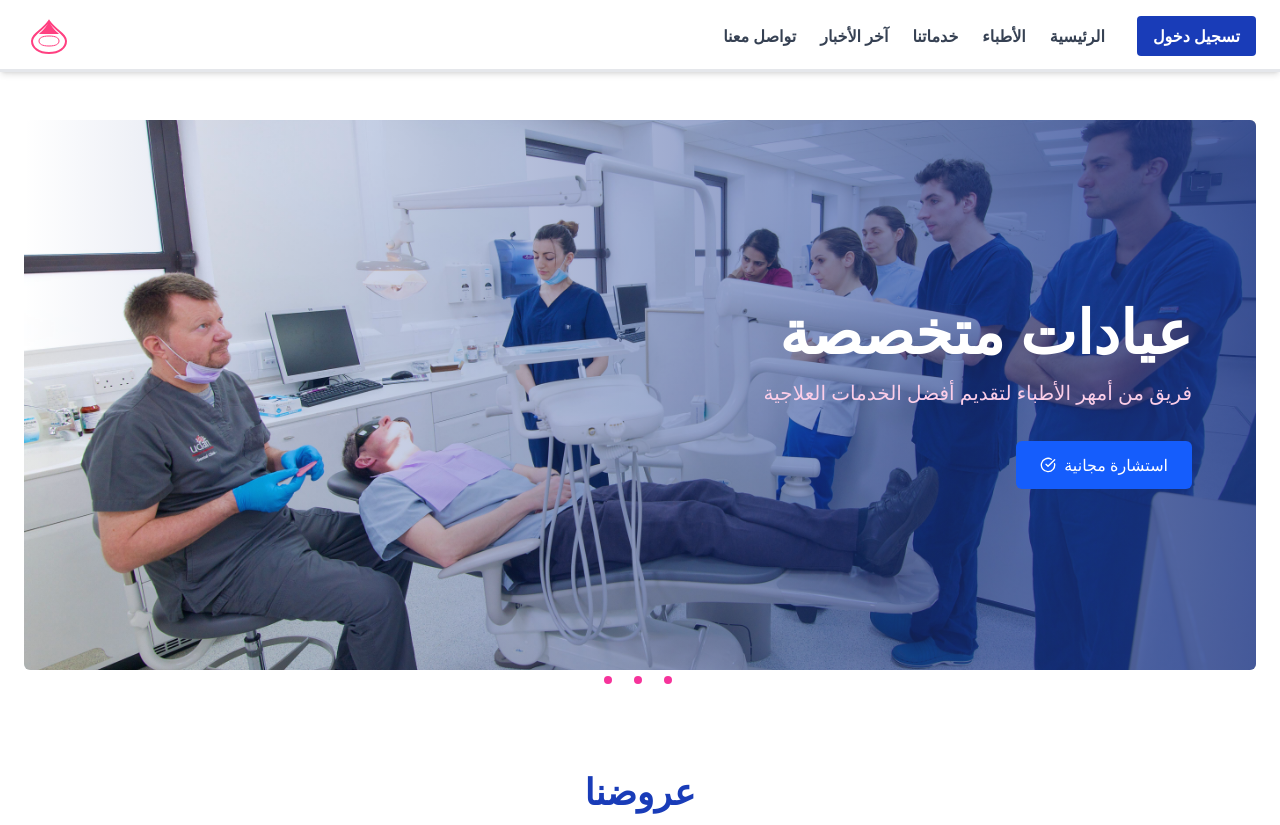
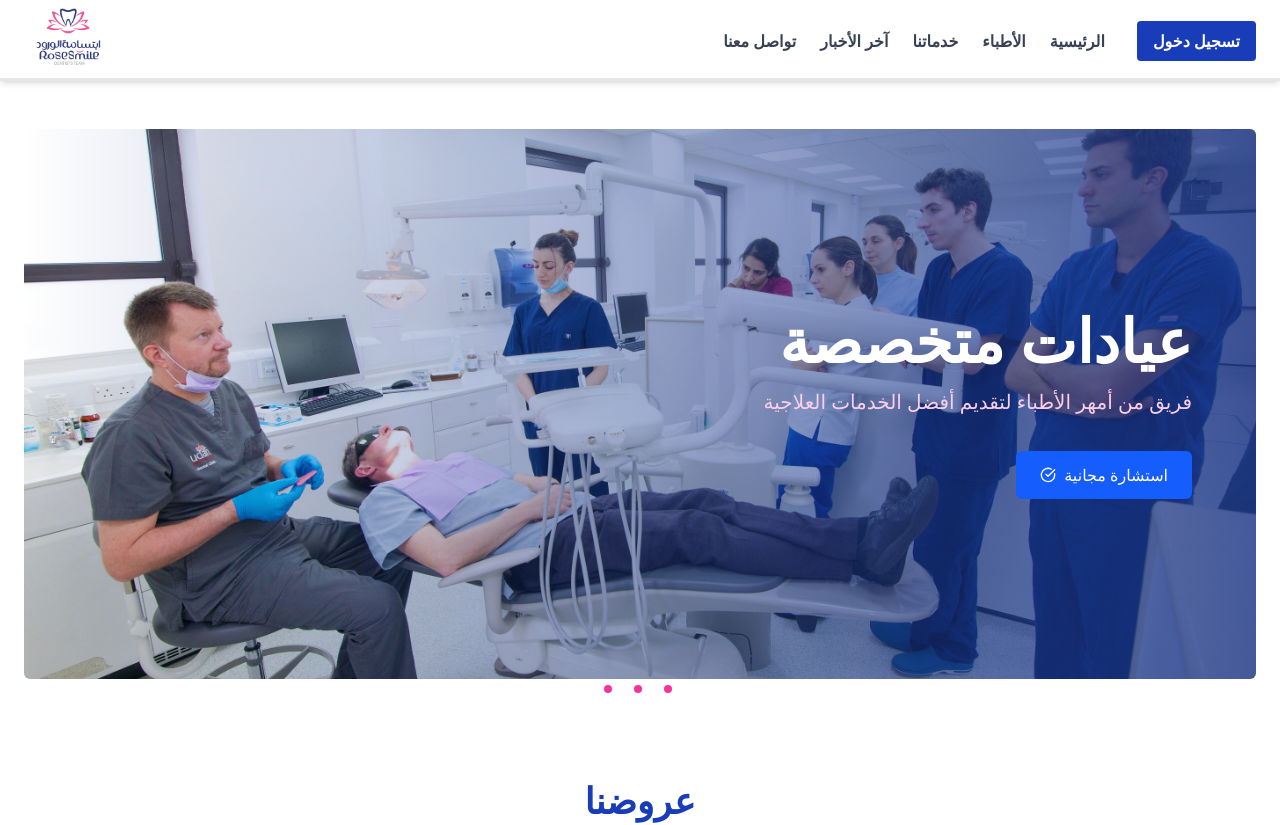
Before and after one commit to 3b3zeem/Rose-Smile-FE, a React (Vite) app: page / in a window 1280 px wide. Shown: the top 825 px of the page. Built offline with nearby package versions, Linux system fonts and the light colour scheme.

Commit message:
replace SVG logo with image in Navbar component and adjust padding for improved layout

```diff
--- a/src/components/Navbar/Navbar.jsx
+++ b/src/components/Navbar/Navbar.jsx
@@ -1,13 +1,12 @@
 import React, { useEffect, useState } from "react";
+
 import { Menu, X } from "lucide-react";
 import Drawer from "@mui/material/Drawer";
-import List from "@mui/material/List";
-import ListItem from "@mui/material/ListItem";
-import ListItemButton from "@mui/material/ListItemButton";
-import ListItemText from "@mui/material/ListItemText";
 import Box from "@mui/material/Box";
 import "./Navbar.css";
 import { Link } from "react-router-dom";
+
+import logo from "../../assets/Iamges/logo.png"
 
 const ArabicNavbar = () => {
   const [drawerOpen, setDrawerOpen] = useState(false);
@@ -47,7 +46,7 @@ const ArabicNavbar = () => {
   return (
     <React.Fragment>
       <nav
-        className="sticky top-0 bg-white shadow-md w-full py-4 px-6 flex flex-col justify-between z-100 relative"
+        className="sticky top-0 bg-white shadow-md w-full p-2 px-6 flex flex-col justify-between z-100 relative"
         dir="rtl"
       >
         <div className="flex items-center justify-between">
@@ -89,30 +88,7 @@ const ArabicNavbar = () => {
 
           {/* Logo */}
           <div className="flex items-center">
-            <svg
-              width="50"
-              height="40"
-              viewBox="0 0 50 40"
-              fill="none"
-              xmlns="http://www.w3.org/2000/svg"
-            >
-              <path
-                d="M25 5C18 15 8 18 8 25C8 32 15 37 25 37C35 37 42 32 42 25C42 18 32 15 25 5Z"
-                fill="white"
-                stroke="#FF4081"
-                strokeWidth="2"
-              />
-              <path
-                d="M25 5C28 12 32 15 35 18C30 18 20 18 15 18C18 15 22 12 25 5Z"
-                fill="#FF4081"
-              />
-              <path
-                d="M15 25C15 22 18 20 25 20C32 20 35 22 35 25C35 28 32 30 25 30C18 30 15 28 15 25Z"
-                fill="white"
-                stroke="#FF4081"
-                strokeWidth="1"
-              />
-            </svg>
+            <img src={logo} alt="logo" width={90} />
           </div>
         </div>
 
```
Also changed, not shown: src/assets/Iamges/logo.png (added).
